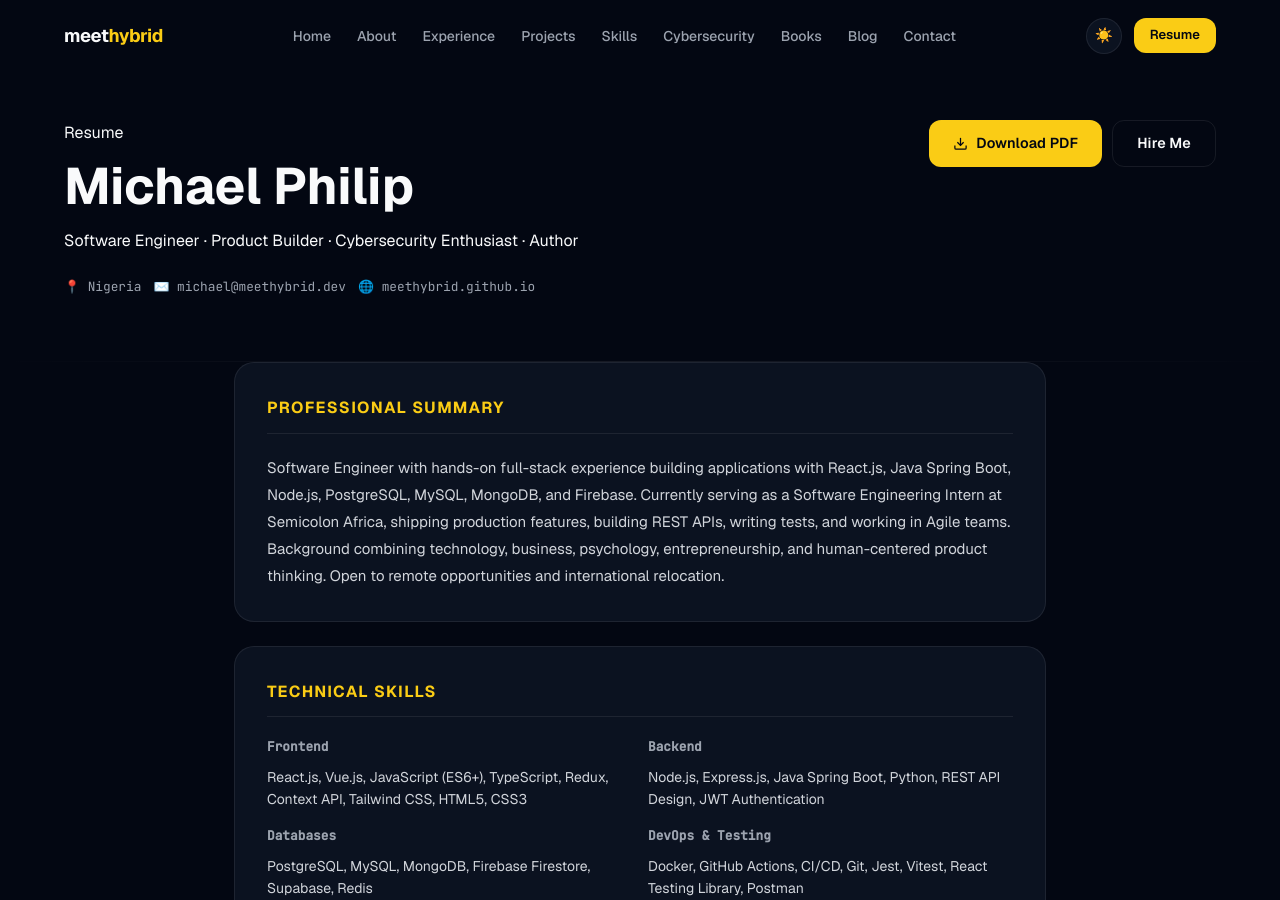
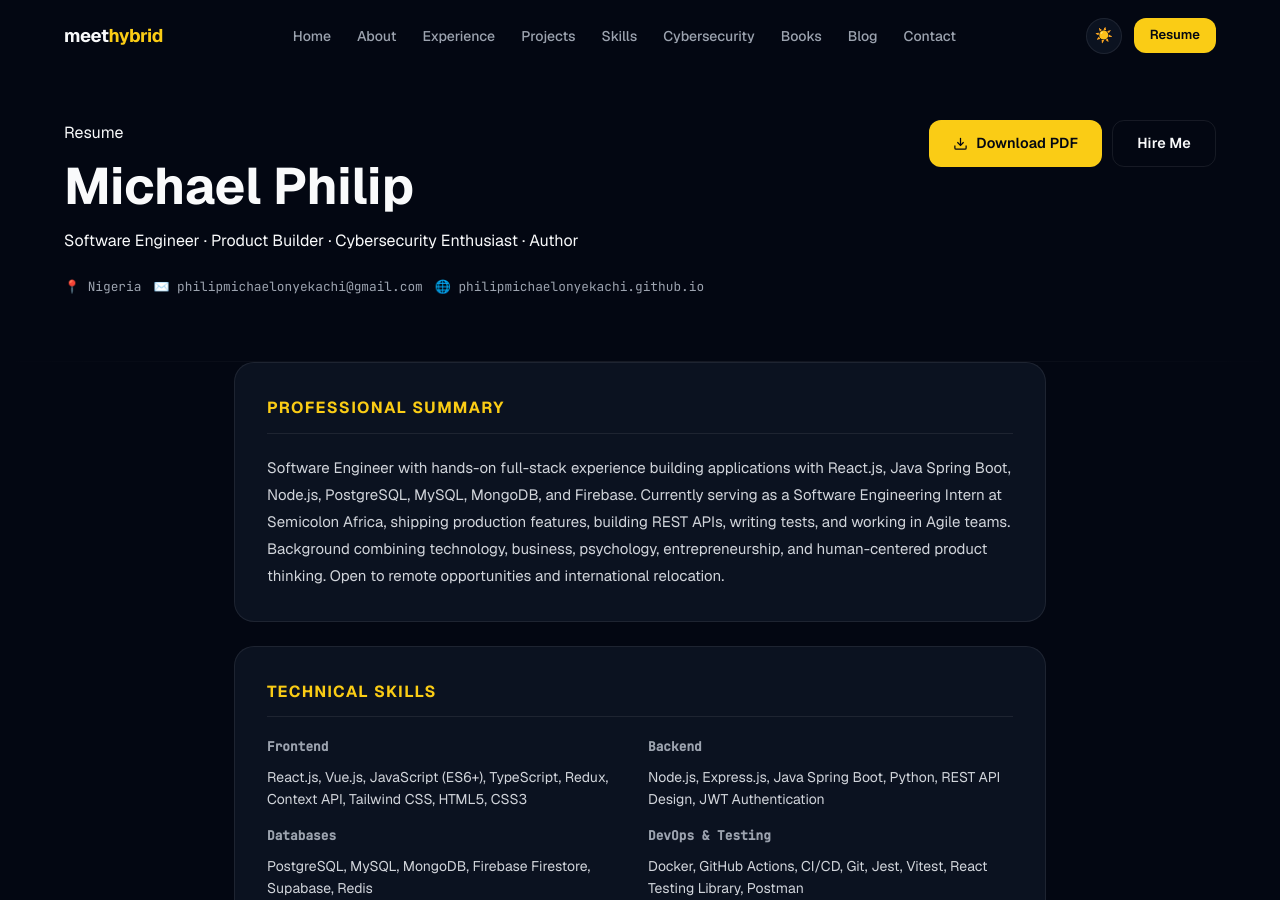
Before and after one commit to Meet-hybrid/meethybrid-jekyll-site, a Jekyll site: the page built from resume.md, in a window 1280 px wide and 900 px high. Built offline with Jekyll 4.4.1, drawn with Linux system fonts in a browser that asks for light colours.

```diff
--- a/_config.yml
+++ b/_config.yml
@@ -1,6 +1,6 @@
 title: "Michael Philip — Product-Minded Software Engineer"
 description: "Michael Philip (Meethybrid) is a Software Engineer, Product Builder, and Cybersecurity Enthusiast building high-impact digital experiences."
-url: "https://meethybrid.dev"
+url: "https://Meet-hybrid.github.io"
 baseurl: ""
 
 author:
--- a/resume.md
+++ b/resume.md
@@ -14,8 +14,8 @@ permalink: /resume/
         <p class="section-subtitle">Software Engineer · Product Builder · Cybersecurity Enthusiast · Author</p>
         <div style="display:flex;gap:12px;margin-top:24px;flex-wrap:wrap;">
           <span style="font-family:var(--font-mono);font-size:0.8rem;color:var(--grey-2);">📍 Nigeria</span>
-          <span style="font-family:var(--font-mono);font-size:0.8rem;color:var(--grey-2);">✉️ michael@meethybrid.dev</span>
-          <span style="font-family:var(--font-mono);font-size:0.8rem;color:var(--grey-2);">🌐 meethybrid.github.io</span>
+          <span style="font-family:var(--font-mono);font-size:0.8rem;color:var(--grey-2);">✉️ philipmichaelonyekachi@gmail.com</span>
+          <span style="font-family:var(--font-mono);font-size:0.8rem;color:var(--grey-2);">🌐 philipmichaelonyekachi.github.io</span>
         </div>
       </div>
       <div style="display:flex;gap:10px;flex-shrink:0;">
```
Also changed, not shown: index.md (+7 -5 lines), assets/imgs/michael-philip.jpg (added), 1 other file.
